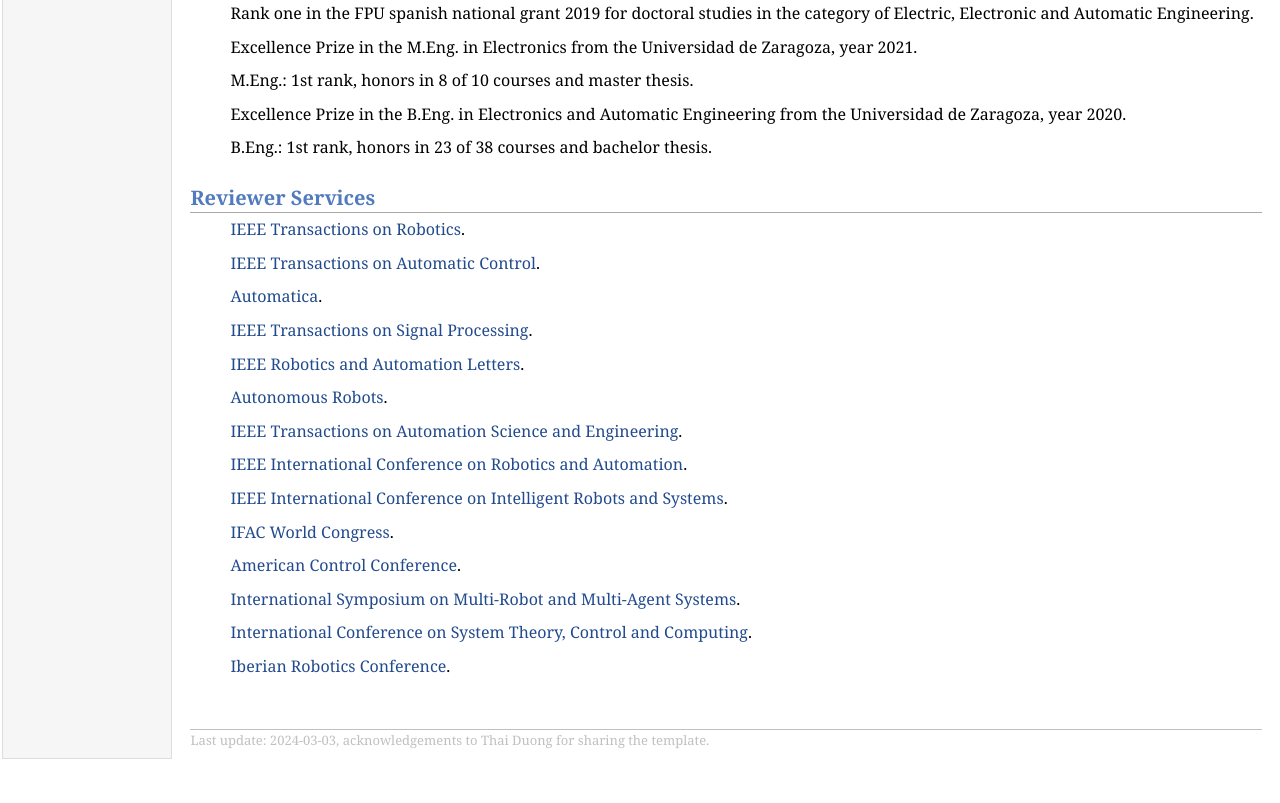
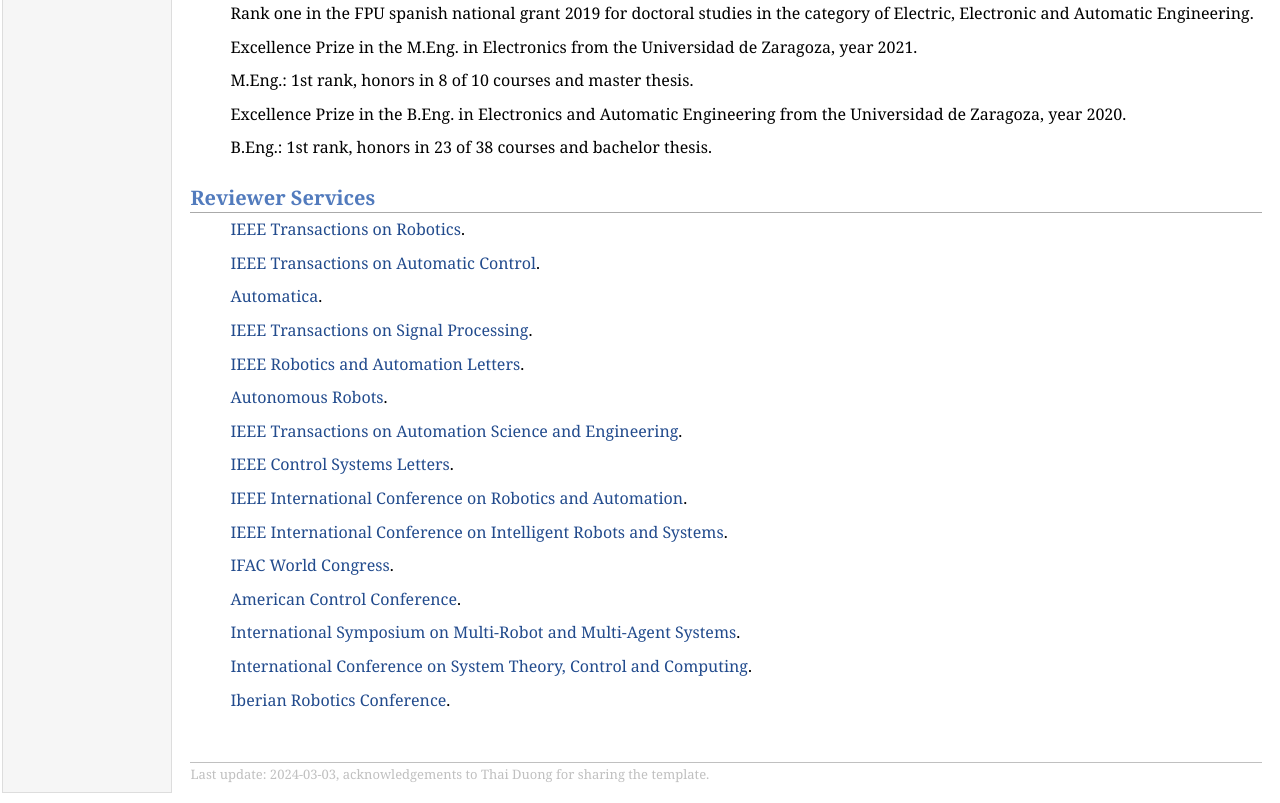
Before and after one commit to EduardoSebastianRodriguez/eduardosebastianrodriguez.github.io, a plain HTML site: page resume.html in a window 1280 px wide. Shown: the part 1130-1933 px from the top of the page. Before the commit the page ends 1899 px from the top, so only its background shows below. Drawn offline with nearby package versions, Linux system fonts and the light colour scheme; some packages are replaced by stand-ins of ours.

Commit message:
Update resume.html

```diff
--- a/resume.html
+++ b/resume.html
@@ -126,6 +126,8 @@ MathJax.Hub.Config({
 
     </li><p> <a href="https://www.ieee-ras.org/publications/t-ase">IEEE Transactions on Automation Science and Engineering</a>. <p>
 
+    </li><p> <a href="https://ieee-cssletters.dei.unipd.it/index.php">IEEE Control Systems Letters</a>. <p>
+
     </li><p> <a href="https://www.ieee-ras.org/conferences-workshops/fully-sponsored/icra">IEEE International Conference on Robotics and Automation</a>. <p>
 
     </li><p> <a href="https://www.ieee-ras.org/conferences-workshops/financially-co-sponsored/iros">IEEE International Conference on Intelligent Robots and Systems</a>.<p>
```
